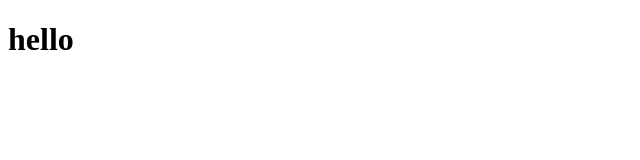
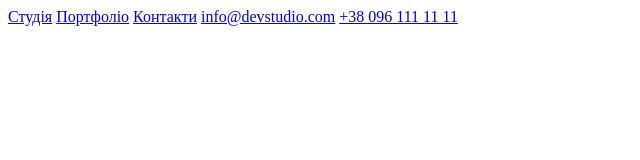
Before and after one commit to TONYAnna/goit-markup-hw-01, a plain HTML site: page index.html in a window 1280 px wide. Shown: the whole page, without its empty margins (0-640 px from the left). Drawn offline with Linux system fonts and the light colour scheme.

Commit message:
create: body(header,main,footer)

```diff
--- a/index.html
+++ b/index.html
@@ -7,6 +7,23 @@
     <title>Document</title>
 </head>
 <body>
-    <h1>hello</h1>
+    <!--Шапка сторінки-->
+    <header>
+        <nav>
+            <a href="/студія">Студія</a>
+            <a href="/портфоліо">Портфоліо</a>
+            <a href="/контакти">Контакти</a>
+            <a href="mailto:info@devstudio.com">info@devstudio.com</a>
+            <a href="tel:+380961111111">+38 096 111 11 11</a>
+        </nav>
+    </header>
+    <!--Унікалтний зміст-->
+    <main>
+
+    </main>
+    <!--Підвал сайту-->
+    <footer>
+
+    </footer>
 </body>
 </html>
```
Also changed, not shown: .prettierrc.json (added), images/img-1.jpg (added), images/img-2.jpg (added), images/img-3.jpg (added), images/img-4.jpg (added), images/img-5.jpg (added), images/img-6.jpg (added), images/img-7.jpg (added), 2 other files.
